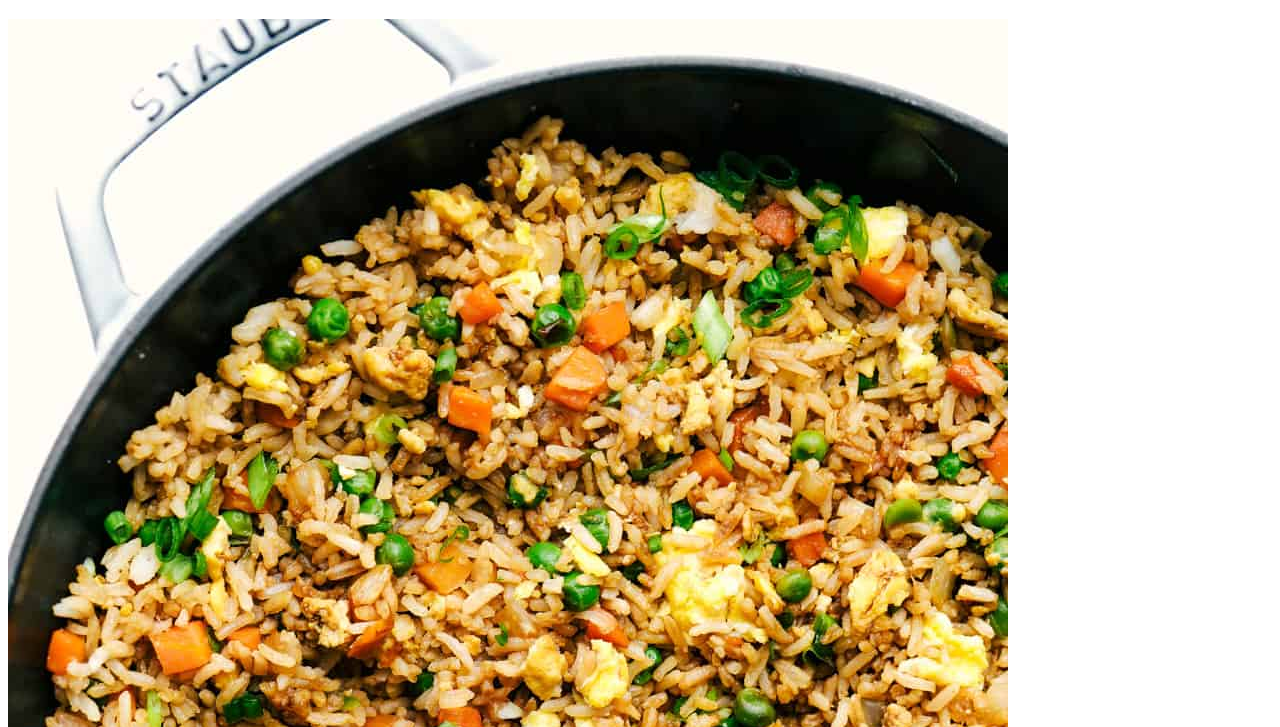
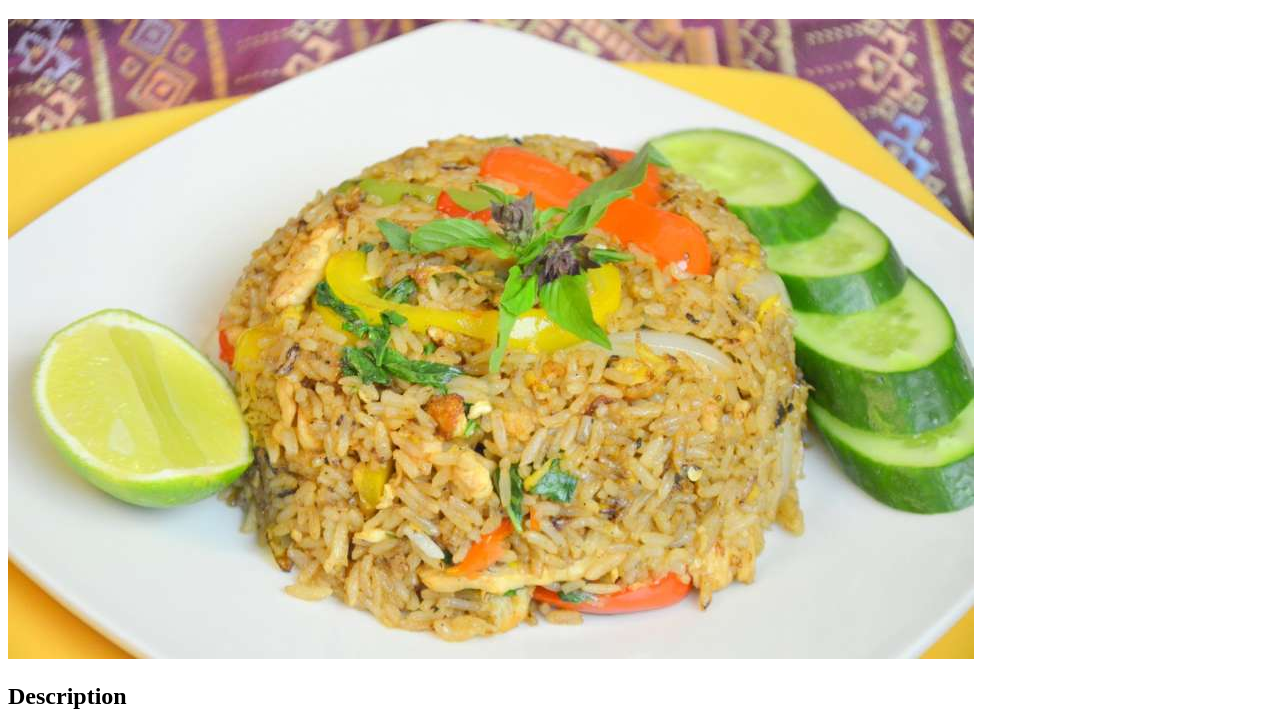
Before and after one commit to denakwob/odin-recipes, a plain HTML site: page recipes/fried-rice.html in a window 1280 px wide. Shown: the part 61-788 px from the top of the page. Drawn offline with Linux system fonts and the light colour scheme.

Commit message:
Update images in jollof and fried rice page
Changes were made to the images in the jollof
and fried rice page

```diff
--- a/recipes/fried-rice.html
+++ b/recipes/fried-rice.html
@@ -6,7 +6,7 @@
   </head>
   <body>
     <h1>Fried Rice</h1>
-    <img src="easy_fried_rice.jpg" alt="fried rice recipe">
+    <img src="friedrice.jpg" alt="fried rice recipe">
     <h2>Description</h2>
     <p>Fried Rice is a combination of long grained rice, mixture of warm peas, carrots and onions with scrambled eggs mixed all together! You will not be getting take out any longer!</p>
     <ul>
```
